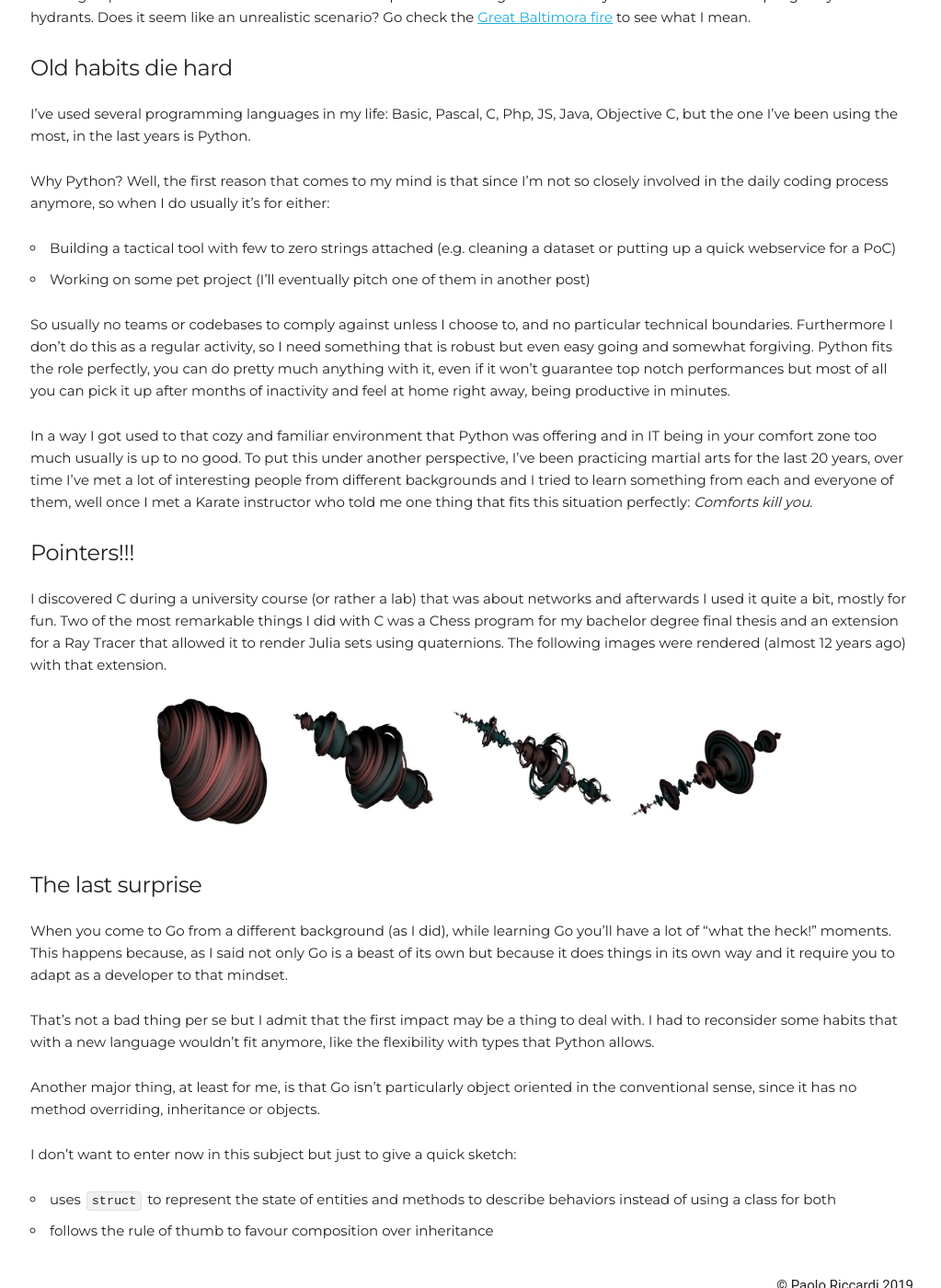
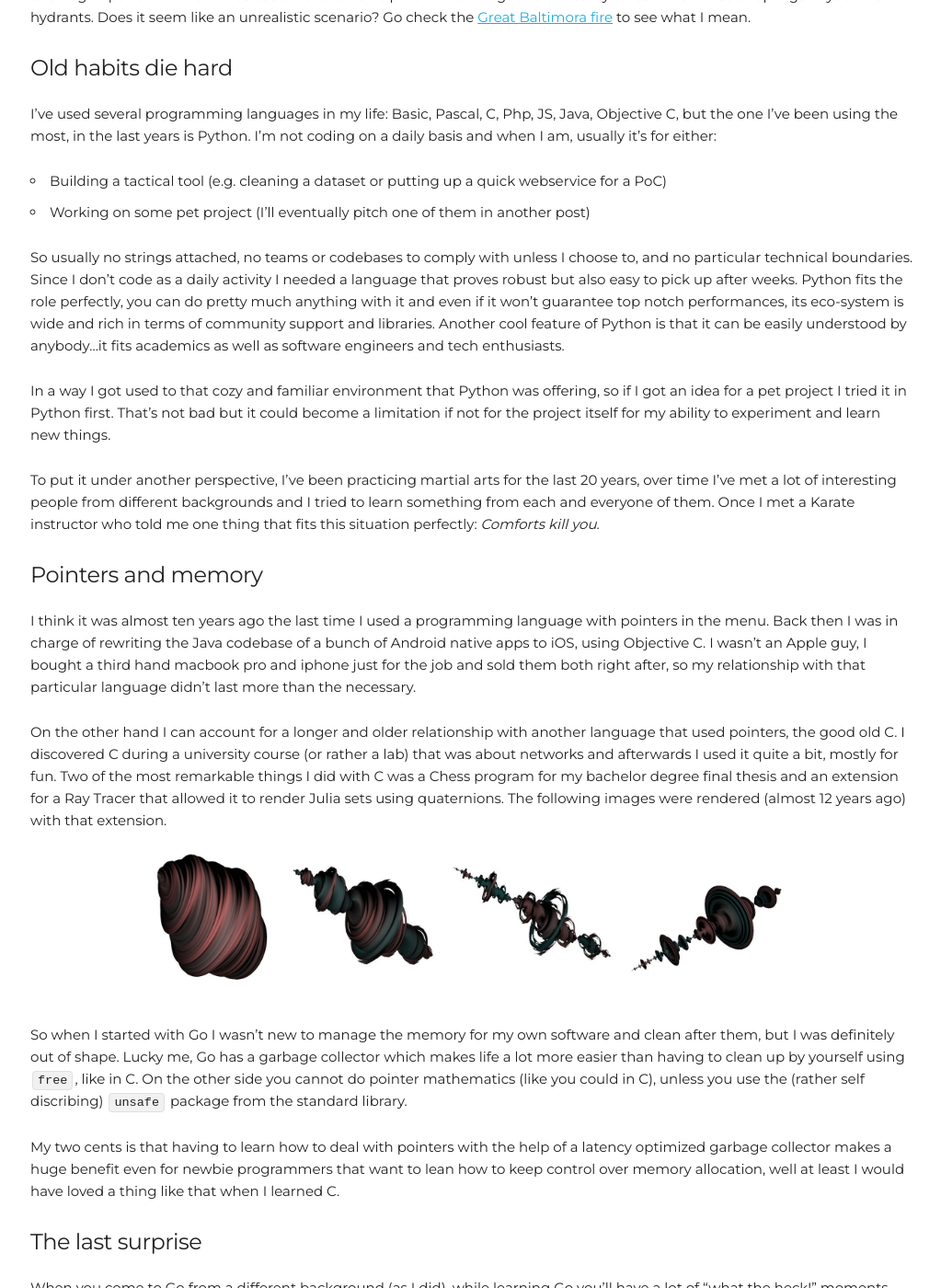
Before and after one commit to paoloriccardi/paoloriccardi.github.io, a Jekyll site: the page built from _posts/2021-11-04-hey-oh-lets-go(lang).md, in a window 1280 px wide and 1400 px high, scrolled down 3250 px. Shown: the whole window at 92% size, without its empty margins (127-1150 px from the left). Built offline with Jekyll 4.4.1, drawn with Linux system fonts in a browser that asks for light colours; some of the changed text lies outside the part shown.

Commit message:
Go article

```diff
--- a/_posts/2021-11-04-hey-oh-lets-go(lang).md
+++ b/_posts/2021-11-04-hey-oh-lets-go(lang).md
@@ -38,7 +38,8 @@ I think the idiomatic element is very important in any language to fully leverag
 If you read this book, you'll find that one of the most recurring sentence will be something like "This feature is legal, but anyway if you have to use it too often, or if you need it beyond these circumstances, maybe you should consider refactoring you code logic to remove it".
 The tenet of producing clean code is everywhere and I resonate with this idea a lot.
 
-In my opinion, one of the worst thing that can happen to programmers is to think that it's enough for their code to just work. I would say that this should be the minimum requirement for a professional. Taping a broken wing on a falling airplane may be a necessary emergency measure but as soon as the airplane has landed you should fix the issue in a permanent way.
+In my opinion, one of the worst thing that can happen to programmers is to think that it's enough for their code to just work. I would say this should be the minimum requirement for a professional, then there are all the so called *ilities* to ensure.
+Taping a broken wing on a falling airplane may be a necessary emergency measure but as soon as the airplane has landed you should fix the issue in a permanent way.
 Unfortunately, the IT world out there is full of temporary solutions that have become permanent, producing tons and tons of undocumented and unrecognized technical debt.
 
 Speaking of bibliography, another great book which is worth mentioning and from which I'm sneak peaking from time to time, is the classic [The Go Programming Language](https://www.gopl.io/){:target="_blank"} by Alan A. A. Donovan and Brian W. Kernighan. Yes, that Brian W. Kernighan.
@@ -71,23 +72,28 @@ This idea make sense even if you think about another aspect, the growth of a Pro
 Standards help reducing the complexity that joining a new project implies. If your city is burning and the local fire department is failing to put down the fire it's easier to receive help from the firefighters of nearby cities if their hose couplings fit your fire hydrants. Does it seem like an unrealistic scenario? Go check the [Great Baltimora fire](https://en.wikipedia.org/wiki/Great_Baltimore_Fire){:target="_blank"} to see what I mean.
 
 ##### Old habits die hard
-I've used several programming languages in my life: Basic, Pascal, C, Php, JS, Java, Objective C, but the one I've been using the most, in the last years is Python.
-
-Why Python? Well, the first reason that comes to my mind is that since I'm not so closely involved in the daily coding process anymore, so when I do usually it's for either:
-- Building a tactical tool with few to zero strings attached (e.g. cleaning a dataset or putting up a quick webservice for a PoC)
+I've used several programming languages in my life: Basic, Pascal, C, Php, JS, Java, Objective C, but the one I've been using the most, in the last years is Python. I'm not coding on a daily basis and when I am, usually it's for either:
+- Building a tactical tool (e.g. cleaning a dataset or putting up a quick webservice for a PoC)
 - Working on some pet project (I'll eventually pitch one of them in another post)
 
-So usually no teams or codebases to comply against unless I choose to, and no particular technical boundaries.
-Furthermore I don't do this as a regular activity, so I need something that is robust but even easy going and somewhat forgiving.
-Python fits the role perfectly, you can do pretty much anything with it, even if it won't guarantee top notch performances but most of all you can pick it up after months of inactivity and feel at home right away, being productive in minutes.
+So usually no strings attached, no teams or codebases to comply with unless I choose to, and no particular technical boundaries.
+Since I don't code as a daily activity I needed a language that proves robust but also easy to pick up after weeks.
+Python fits the role perfectly, you can do pretty much anything with it and even if it won't guarantee top notch performances, its eco-system is wide and rich in terms of community support and libraries. Another cool feature of Python is that it can be easily understood by anybody...it fits academics as well as software engineers and tech enthusiasts.
 
-In a way I got used to that cozy and familiar environment that Python was offering and in IT being in your comfort zone too much usually is up to no good. To put this under another perspective, I've been practicing martial arts for the last 20 years, over time I've met a lot of interesting people from different backgrounds and I tried to learn something from each and everyone of them, well once I met a Karate instructor who told me one thing that fits this situation perfectly: *Comforts kill you*.
+In a way I got used to that cozy and familiar environment that Python was offering, so if I got an idea for a pet project I tried it in Python first. That's not bad but it could become a limitation if not for the project itself for my ability to experiment and learn new things.
 
-##### Pointers!!!
+To put it under another perspective, I've been practicing martial arts for the last 20 years, over time I've met a lot of interesting people from different backgrounds and I tried to learn something from each and everyone of them. Once I met a Karate instructor who told me one thing that fits this situation perfectly: *Comforts kill you*.
+
+##### Pointers and memory
+I think it was almost ten years ago the last time I used a programming language with pointers in the menu. Back then I was in charge of rewriting the Java codebase of a bunch of Android native apps to iOS, using Objective C. I wasn't an Apple guy, I bought a third hand macbook pro and iphone just for the job and sold them both right after, so my relationship with that particular language didn't last more than the necessary.
+
+On the other hand I can account for a longer and older relationship with another language that used pointers, the good old C.
 I discovered C during a university course (or rather a lab) that was about networks and afterwards I used it quite a bit, mostly for fun. Two of the most remarkable things I did with C was a Chess program for my bachelor degree final thesis and an extension for a Ray Tracer that allowed it to render Julia sets using quaternions. The following images were rendered (almost 12 years ago) with that extension.
 ![Julia sets over quaternions](/images/julias.jpg){:width="75%" height="75%" .center-image}
 
+So when I started with Go I wasn't new to manage the memory for my own software and clean after them, but I was definitely out of shape. Lucky me, Go has a garbage collector which makes life a lot more easier than having to clean up by yourself using `free`, like in C. On the other side you cannot do pointer mathematics (like you could in C), unless you use the (rather self discribing) `unsafe` package from the standard library.
 
+My two cents is that having to learn how to deal with pointers with the help of a latency optimized garbage collector makes a huge benefit even for newbie programmers that want to lean how to keep control over memory allocation, well at least I would have loved a thing like that when I learned C.
 
 ##### The last surprise
 When you come to Go from a different background (as I did), while learning Go you'll have a lot of "what the heck!" moments. This happens because, as I said not only Go is a beast of its own but because it does things in its own way and it require you to adapt as a developer to that mindset.
@@ -99,16 +105,3 @@ Another major thing, at least for me, is that Go isn't particularly object orien
 I don't want to enter now in this subject but just to give a quick sketch:
 - uses  `struct` to represent the state of entities and methods to describe behaviors instead of using a class for both
 - follows the rule of thumb to favour composition over inheritance
-
-<!---
-Here are some of the things that struck my attention so far:
-1. Source code formatting is enforced X
-2. Every variable not assigned to a value get the `zero` value of its own type
-3. There is only one looping keyword, which is `for`, that can be used in 4 different ways according to your needs X
-4. Variable's visibility is related to the block it is in, which mean that a variable can be *shadowing* another with the same name in a containing block
-5. Go uses pass by value
-6. There is no such a thing as automatic type conversion or automatic type promotion, so if you try to sum a `uint32` and a `uint64` you will get an error, also be aware that the `int` type varies upon the architecture (32 vs 64 bit)
-7.  There are lots of situation in the book where you will find words such as "If you find yourself needing to use fallthrough, try restructure your logic to remove the dependencies between cases" or "However, the need for a break statement (in switch cases ndr) might indicate that you are doing something too complicated. Consider refactoring you code to remove it"
-8. It has goto
-9.
---->
```
